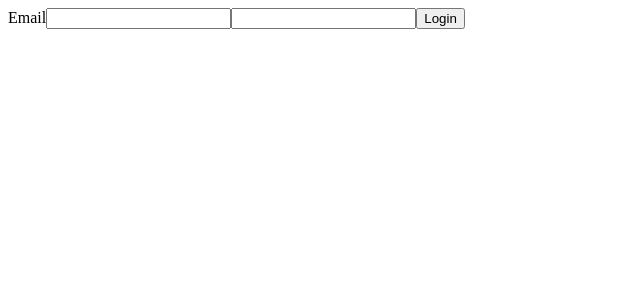
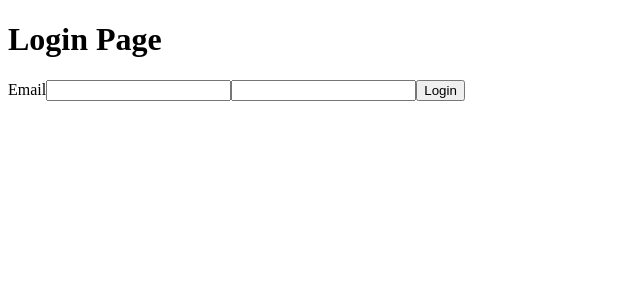
Before and after one commit to darrylmack/imdb-clone, a Next.js app: page /login in a window 1280 px wide. Shown: the top 300 px of the page, without its empty margins (0-640 px from the left). Built offline with nearby package versions, Linux system fonts and the light colour scheme.

Commit message:
Added h1 to Login

```diff
--- a/pages/login.js
+++ b/pages/login.js
@@ -16,6 +16,7 @@ const Login = () => {
 
   return (
     <div>
+      <h1 className=' font-bold text-xl'>Login Page</h1>
       <form onSubmit={loginUser}>
         <label htmlFor="email">Email</label>
         <input type="text" />
```
